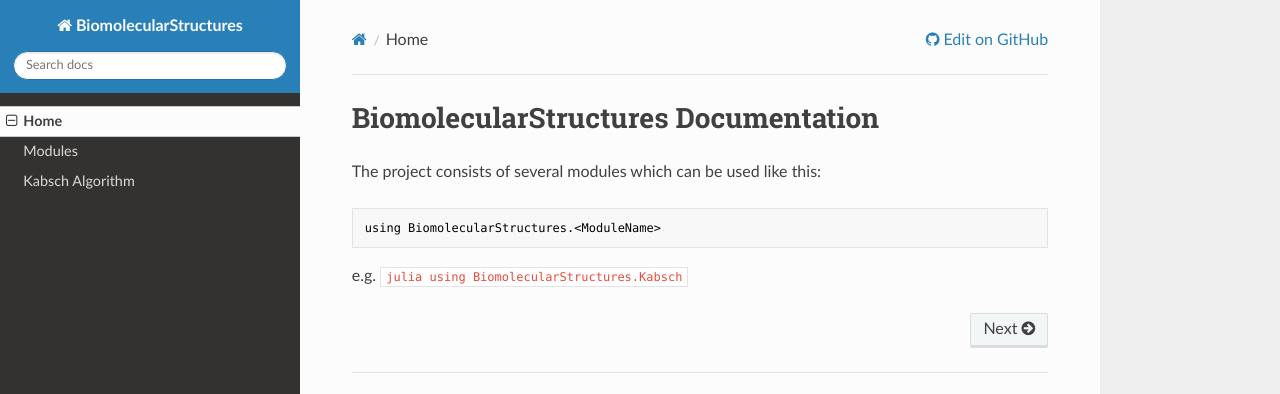
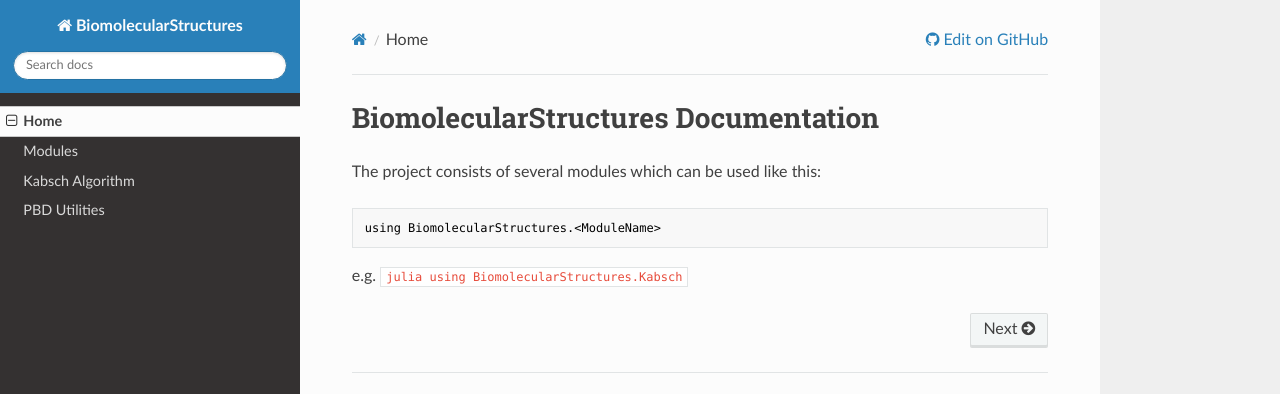
Before and after one commit to hng/BiomolecularStructures.jl, an MkDocs documentation site: the page built from docs/index.md, in a window 1280 px wide. Shown: the top 394 px of the page. Built offline with MkDocs 1.6.1, drawn with Linux system fonts in a browser that asks for light colours; nearby versions of some CDN libraries; old or Windows-style settings are respelled for this version of MkDocs.

Commit message:
PDB documentation

```diff
--- a/mkdocs.yml
+++ b/mkdocs.yml
@@ -6,5 +6,6 @@ pages:
 - ['index.md', 'Home']
 - ['modules.md', 'Modules']
 - ['kabsch.md', 'Kabsch Algorithm']
+- ['pdb.md', 'PBD Utilities']
 
 docs_dir: 'docs'
```
